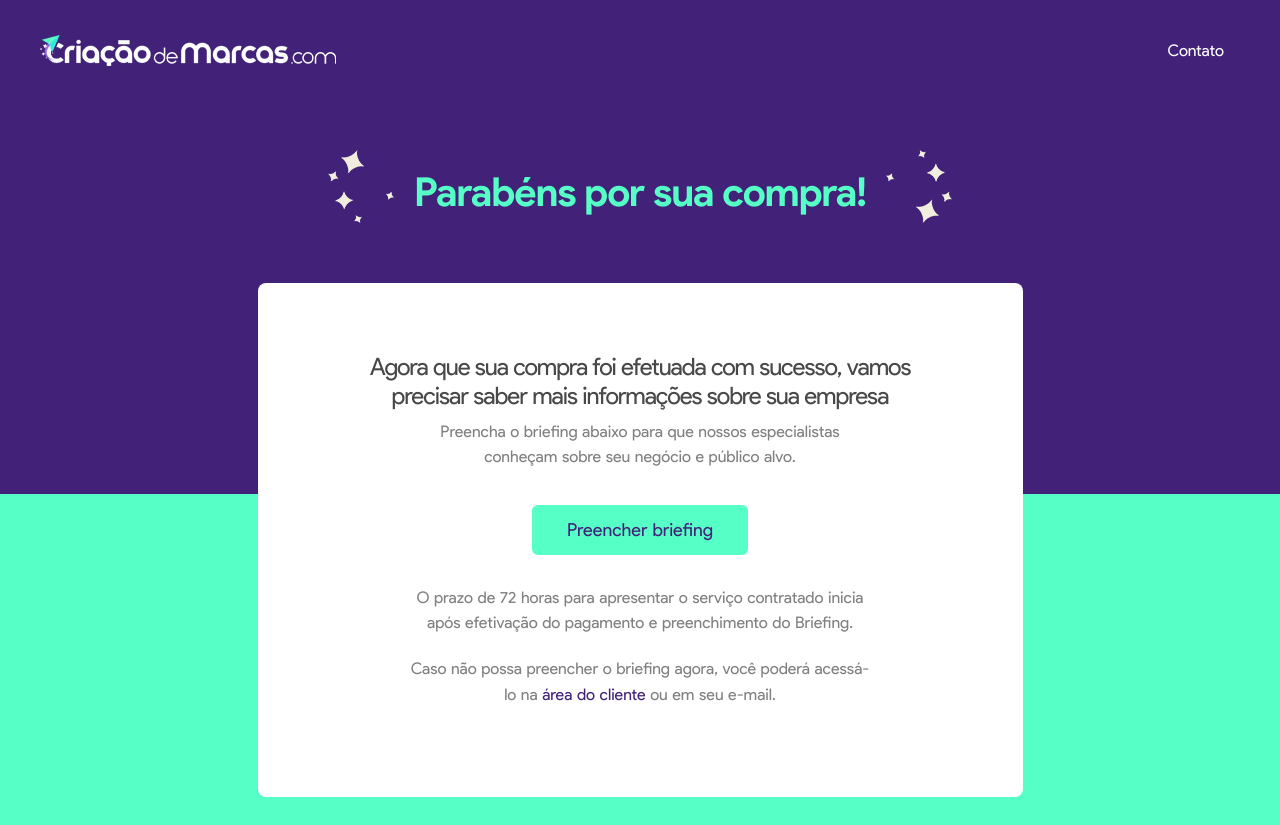
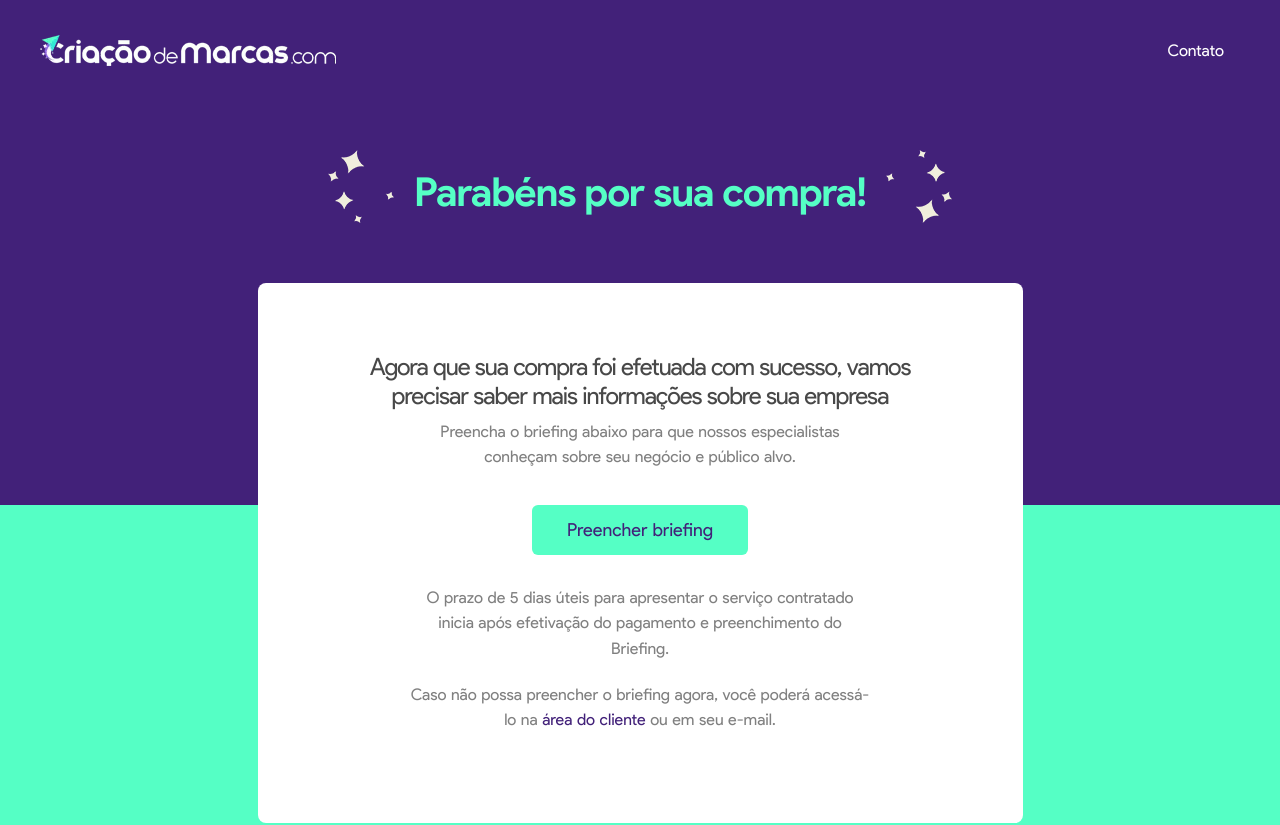
Before and after one commit to renonreis/criacaodemarcas, a Nuxt app: page /pagamento-aprovado in a window 1280 px wide. Shown: the top 825 px of the page. Built offline with nearby package versions, Linux system fonts and the light colour scheme; some icons are missing.

Commit message:
Ajustes prazos Home

```diff
--- a/pages/index.vue
+++ b/pages/index.vue
@@ -86,7 +86,7 @@
                   alt
                 />
               </picture>
-              Entrega rápida 72 horas
+              Entrega rápida 5 dias úteis
             </li>
             <li>
               <picture>
@@ -225,8 +225,8 @@
             <p>
               Nosso processo criativo é eficiente e isso nos possibilita criar
               seu logotipo com agilidade e profissionalismo. Nosso compromisso é
-              apresentar sua logo em até 72 horas úteis, caso aprovado faremos
-              os fechamentos dos arquivos para entrega em até 48 horas úteis.
+              apresentar sua logo em até 5 dias úteis, caso aprovado faremos
+              os fechamentos dos arquivos para entrega em até 72 horas úteis.
             </p>
           </div>
           <div class="cell">
@@ -1077,7 +1077,7 @@ Vocês são criativos, lógicos e profissionais competentes! Parte do nosso suce
                   alt
                 />
               </picture>
-              Entrega rápida 72 horas
+              Entrega rápida 5 dias úteis
             </li>
             <li>
               <picture>
--- a/pages/pagamento-aprovado.vue
+++ b/pages/pagamento-aprovado.vue
@@ -25,7 +25,7 @@
                   >Preencher briefing</a
                 >
                 <p>
-                  O prazo de 72 horas para apresentar o serviço contratado
+                  O prazo de 5 dias úteis para apresentar o serviço contratado
                   inicia após efetivação do pagamento e preenchimento do
                   Briefing.
                 </p>
--- a/pages/pagamento-em-processo.vue
+++ b/pages/pagamento-em-processo.vue
@@ -25,7 +25,7 @@
                   >Preencher briefing</a
                 >
                 <p>
-                  O prazo de 72 horas para apresentar o serviço contratado
+                  O prazo de 5 dias úteis para apresentar o serviço contratado
                   inicia após efetivação do pagamento e preenchimento do
                   Briefing.
                 </p>
```
